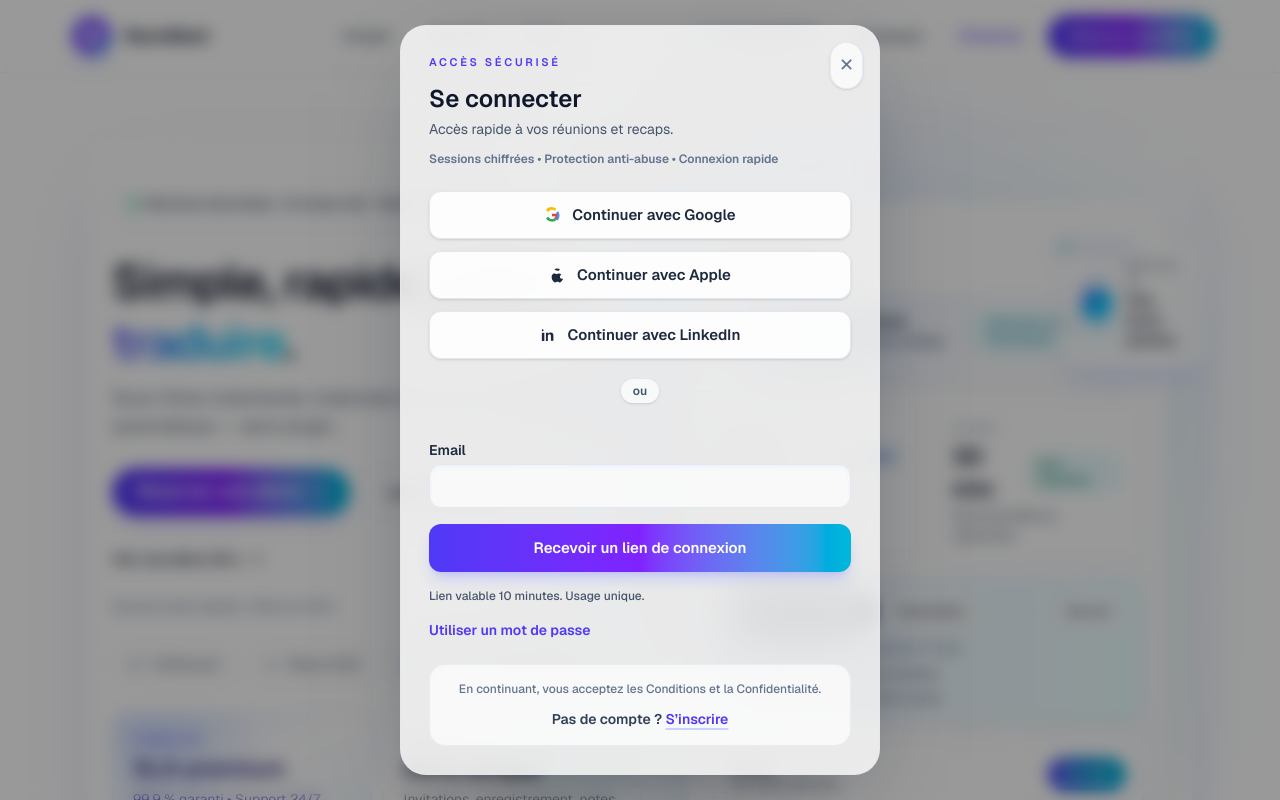
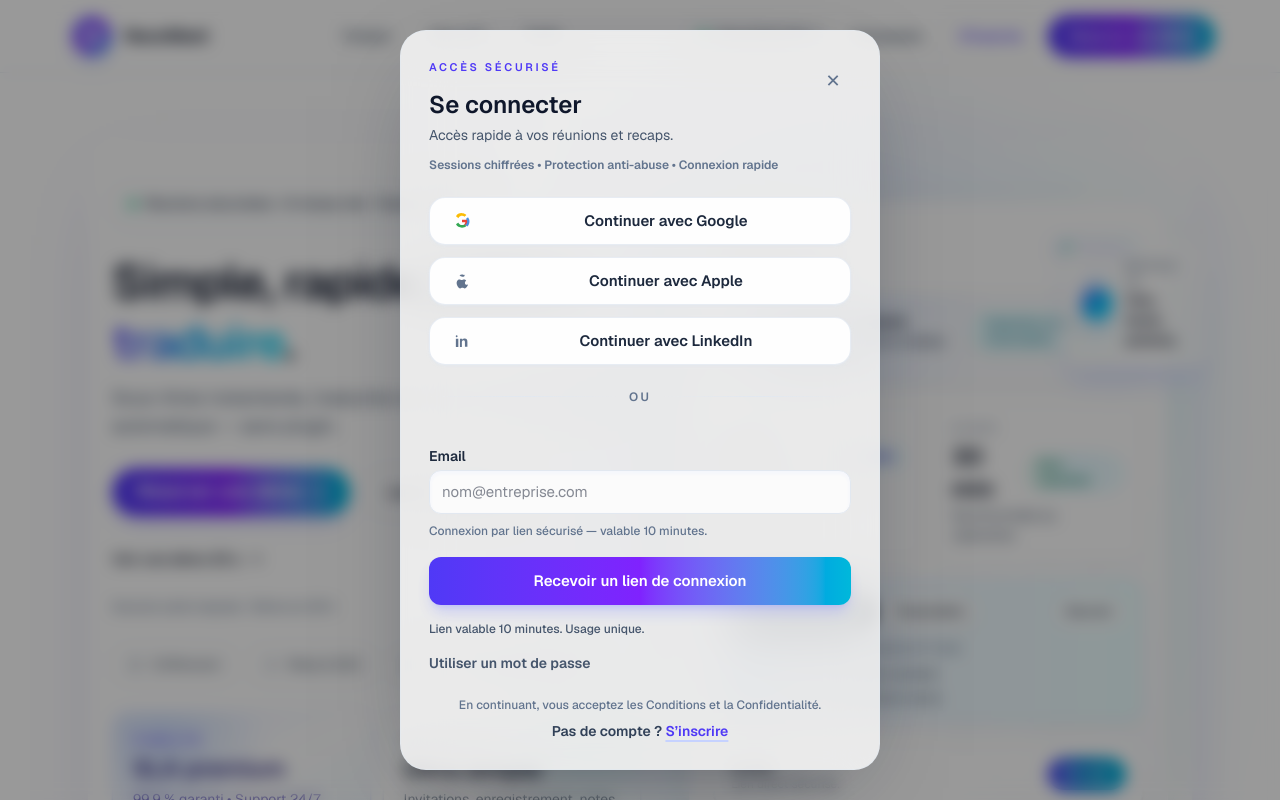
Before and after one commit to ButsanaEmmanuel/NeoxMeet, a Next.js app in the folder frontend/: page / in a window 1280 px wide. Both pictures are taken after a click on the button "Connexion". Shown: the top 800 px of the page. Built offline with nearby package versions, Linux system fonts and the light colour scheme.

Commit message:
Polish auth modal UI

```diff
--- a/frontend/src/app/login/page.tsx
+++ b/frontend/src/app/login/page.tsx
@@ -145,6 +145,7 @@ export default function LoginPage() {
                   <div className="space-y-3">
                     {socialProviders.map((provider) => (
                       <button
+                        key={provider.label}
                         type="button"
                         className="flex w-full items-center justify-between gap-3 rounded-xl border border-indigo-100 bg-indigo-50 px-4 py-3 text-sm font-semibold text-indigo-800 shadow-sm transition hover:border-indigo-200 focus-visible:outline-none focus-visible:ring-2 focus-visible:ring-indigo-500"
                       >
@@ -154,6 +155,7 @@ export default function LoginPage() {
                         <span className="flex-1 text-center">Use work SSO</span>
                         <span className="text-xs text-indigo-600">SAML / OIDC</span>
                       </button>
+                    ))}
                   </div>
 
                   <p className="text-xs text-slate-500">We never share your calendar or contacts without permission.</p>
--- a/frontend/src/components/landing/AuthModal.tsx
+++ b/frontend/src/components/landing/AuthModal.tsx
@@ -196,8 +196,8 @@ export function AuthModal({ isOpen, mode, onClose, onModeChange }: AuthModalProp
 
   const primaryLabel = (() => {
     if (usePassword) return loading ? 'Connexion…' : 'Se connecter';
-    if (mode === 'signup') return loading ? 'Envoi du lien…' : 'Créer mon compte';
-    return loading ? 'Envoi du lien…' : 'Recevoir un lien de connexion';
+    if (mode === 'signup') return loading ? 'Envoi…' : 'Créer mon compte';
+    return loading ? 'Envoi…' : 'Recevoir un lien de connexion';
   })();
 
   if (!render) return null;
@@ -229,16 +229,8 @@ export function AuthModal({ isOpen, mode, onClose, onModeChange }: AuthModalProp
         )}
         onClick={(event) => event.stopPropagation()}
       >
-        <button
-          className="absolute right-4 top-4 rounded-full border border-slate-200/80 bg-white/70 p-2 text-slate-500 shadow-sm transition hover:-translate-y-0.5 hover:text-slate-800 hover:shadow focus-visible:outline-none focus-visible:ring-2 focus-visible:ring-indigo-200 dark:border-white/10 dark:bg-white/10 dark:text-slate-200"
-          onClick={onClose}
-          aria-label="Fermer"
-          type="button"
-        >
-          ✕
-        </button>
-
         <div className="space-y-6">
+          <div className="flex items-start justify-between gap-4">
             <div className="space-y-3">
               <p className="text-[11px] font-semibold uppercase tracking-[0.24em] text-indigo-600 dark:text-indigo-300">ACCÈS SÉCURISÉ</p>
               <div className="space-y-1">
@@ -255,29 +247,39 @@ export function AuthModal({ isOpen, mode, onClose, onModeChange }: AuthModalProp
                 Sessions chiffrées • Protection anti-abuse • Connexion rapide
               </p>
             </div>
+            <button
+              className="mt-1 inline-flex h-9 w-9 items-center justify-center rounded-xl text-slate-500 transition hover:bg-slate-100/70 hover:text-slate-800 focus-visible:outline-none focus-visible:ring-2 focus-visible:ring-indigo-200 dark:text-slate-200 dark:hover:bg-white/5"
+              onClick={onClose}
+              aria-label="Fermer"
+              type="button"
+            >
+              <span aria-hidden>✕</span>
+            </button>
+          </div>
 
           <div className="space-y-3">
             {oauthProviders.map(({ label, icon: Icon }) => (
               <button
                 key={label}
                 type="button"
-                className="flex h-12 w-full items-center justify-center gap-3 rounded-xl border border-slate-200 bg-white/90 text-[15px] font-semibold text-slate-800 shadow-sm transition hover:-translate-y-0.5 hover:border-indigo-200 hover:bg-indigo-50/70 hover:shadow-lg hover:shadow-indigo-100 focus-visible:outline-none focus-visible:ring-2 focus-visible:ring-indigo-200 dark:border-white/10 dark:bg-slate-800/70 dark:text-slate-100 dark:hover:border-indigo-400/40 dark:hover:bg-slate-800"
+                className="group flex h-12 w-full items-center gap-3 rounded-2xl border border-slate-200/80 bg-white/95 px-3 text-[15px] font-semibold text-slate-800 shadow-sm shadow-slate-200/70 transition hover:-translate-y-[2px] hover:border-indigo-200 hover:bg-indigo-50/60 hover:shadow-lg hover:shadow-indigo-100 focus-visible:outline-none focus-visible:ring-2 focus-visible:ring-indigo-200 dark:border-white/10 dark:bg-slate-800/70 dark:text-slate-100 dark:shadow-none dark:hover:border-indigo-400/40 dark:hover:bg-slate-800"
               >
+                <span className="flex w-10 items-center justify-center text-slate-500 group-hover:text-slate-700 dark:text-slate-200">
                   <Icon />
-                <span>{label}</span>
+                </span>
+                <span className="flex-1 text-center leading-none">{label}</span>
               </button>
             ))}
-            <div className="relative flex items-center justify-center py-2 text-sm text-slate-500 dark:text-slate-300">
-              <span className="absolute inset-x-0 h-px bg-gradient-to-r from-transparent via-slate-200 to-transparent dark:via-white/15" aria-hidden />
-              <span className="relative rounded-full bg-white/70 px-3 py-1 text-xs font-semibold text-slate-600 shadow-sm dark:bg-slate-900/80 dark:text-slate-200">
-                ou
-              </span>
+            <div className="flex items-center gap-3 py-3 text-sm font-semibold text-slate-500 dark:text-slate-300">
+              <span className="h-px flex-1 bg-gradient-to-r from-transparent via-slate-200 to-transparent dark:via-white/15" aria-hidden />
+              <span className="text-xs uppercase tracking-[0.18em] text-slate-500 dark:text-slate-200">ou</span>
+              <span className="h-px flex-1 bg-gradient-to-r from-transparent via-slate-200 to-transparent dark:via-white/15" aria-hidden />
             </div>
           </div>
 
           <div className="space-y-4">
             {status === 'success' ? (
-              <div className="space-y-4 rounded-2xl border border-emerald-100 bg-emerald-50/80 p-5 text-sm text-emerald-900 shadow-inner shadow-emerald-100/70 dark:border-emerald-400/20 dark:bg-emerald-500/10 dark:text-emerald-100">
+              <div className="space-y-4 rounded-2xl border border-emerald-100/80 bg-emerald-50/70 p-5 text-sm text-emerald-900 shadow-[0_12px_40px_-26px_rgba(16,185,129,0.8)] dark:border-emerald-400/25 dark:bg-emerald-500/10 dark:text-emerald-100">
                 <div className="space-y-1">
                   <p className="text-lg font-semibold text-emerald-800 dark:text-emerald-100">Lien envoyé</p>
                   <p className="text-sm text-emerald-700 dark:text-emerald-100/90">Ouvrez votre email pour vous connecter.</p>
@@ -288,7 +290,9 @@ export function AuthModal({ isOpen, mode, onClose, onModeChange }: AuthModalProp
                   disabled={resendTimer > 0}
                   className={cn(
                     'inline-flex w-full items-center justify-center gap-2 rounded-xl bg-gradient-to-r from-indigo-600 via-violet-600 to-cyan-500 px-4 py-2 text-sm font-semibold text-white shadow-lg shadow-indigo-400/30 transition',
-                    resendTimer > 0 ? 'cursor-not-allowed opacity-60' : 'hover:-translate-y-0.5 hover:shadow-xl',
+                    resendTimer > 0
+                      ? 'cursor-not-allowed opacity-60'
+                      : 'hover:-translate-y-[2px] hover:shadow-xl hover:shadow-indigo-300/40',
                   )}
                 >
                   {resendTimer > 0 ? `Renvoyer le lien (${resendTimer}s)` : 'Renvoyer le lien'}
@@ -308,9 +312,11 @@ export function AuthModal({ isOpen, mode, onClose, onModeChange }: AuthModalProp
                     autoComplete="email"
                     value={email}
                     onChange={(event) => setEmail(event.target.value)}
-                    className="h-11 w-full rounded-xl border border-slate-200 bg-white/70 px-3 text-[15px] text-slate-900 shadow-inner shadow-indigo-100/40 transition focus:border-indigo-200 focus:outline-none focus:ring-2 focus:ring-indigo-100 dark:border-white/10 dark:bg-slate-800/70 dark:text-slate-50"
+                    placeholder="nom@entreprise.com"
+                    className="h-11 w-full rounded-xl border border-slate-200 bg-white/80 px-3 text-[15px] text-slate-900 shadow-inner shadow-indigo-100/30 transition focus:border-indigo-300 focus:outline-none focus:ring-4 focus:ring-indigo-100/80 dark:border-white/10 dark:bg-slate-800/70 dark:text-slate-50"
                     required
                   />
+                  <p className="text-[12px] font-medium text-slate-500 dark:text-slate-300">Connexion par lien sécurisé — valable 10 minutes.</p>
                 </div>
 
                 {usePassword && (
@@ -325,7 +331,7 @@ export function AuthModal({ isOpen, mode, onClose, onModeChange }: AuthModalProp
                       autoComplete="current-password"
                       value={password}
                       onChange={(event) => setPassword(event.target.value)}
-                      className="h-11 w-full rounded-xl border border-slate-200 bg-white/70 px-3 text-[15px] text-slate-900 shadow-inner shadow-indigo-100/40 transition focus:border-indigo-200 focus:outline-none focus:ring-2 focus:ring-indigo-100 dark:border-white/10 dark:bg-slate-800/70 dark:text-slate-50"
+                      className="h-11 w-full rounded-xl border border-slate-200 bg-white/80 px-3 text-[15px] text-slate-900 shadow-inner shadow-indigo-100/30 transition focus:border-indigo-300 focus:outline-none focus:ring-4 focus:ring-indigo-100/80 dark:border-white/10 dark:bg-slate-800/70 dark:text-slate-50"
                     />
                   </div>
                 )}
@@ -337,7 +343,9 @@ export function AuthModal({ isOpen, mode, onClose, onModeChange }: AuthModalProp
                   disabled={loading}
                   className={cn(
                     'flex h-12 w-full items-center justify-center gap-2 rounded-xl bg-gradient-to-r from-indigo-600 via-violet-600 to-cyan-500 px-4 text-[15px] font-semibold text-white shadow-lg shadow-indigo-400/30 transition focus-visible:outline-none focus-visible:ring-2 focus-visible:ring-indigo-200',
-                    loading ? 'cursor-progress opacity-90' : 'hover:-translate-y-0.5 hover:shadow-xl',
+                    loading
+                      ? 'cursor-progress opacity-90'
+                      : 'hover:-translate-y-[2px] hover:shadow-xl hover:shadow-indigo-300/50 active:translate-y-0',
                   )}
                 >
                   {loading && <Spinner />}
@@ -355,7 +363,7 @@ export function AuthModal({ isOpen, mode, onClose, onModeChange }: AuthModalProp
                     {!usePassword ? (
                       <button
                         type="button"
-                        className="font-semibold text-indigo-600 transition hover:text-indigo-700 focus-visible:outline-none focus-visible:ring-2 focus-visible:ring-indigo-200 dark:text-indigo-300"
+                        className="font-semibold text-slate-600 underline-offset-4 transition hover:text-indigo-600 hover:underline focus-visible:outline-none focus-visible:ring-2 focus-visible:ring-indigo-200 dark:text-slate-200"
                         onClick={() => setUsePassword(true)}
                       >
                         Utiliser un mot de passe
@@ -364,14 +372,14 @@ export function AuthModal({ isOpen, mode, onClose, onModeChange }: AuthModalProp
                       <div className="flex flex-wrap gap-2">
                         <button
                           type="button"
-                          className="font-semibold text-indigo-600 transition hover:text-indigo-700 focus-visible:outline-none focus-visible:ring-2 focus-visible:ring-indigo-200 dark:text-indigo-300"
+                          className="font-semibold text-slate-600 underline-offset-4 transition hover:text-indigo-600 hover:underline focus-visible:outline-none focus-visible:ring-2 focus-visible:ring-indigo-200 dark:text-slate-200"
                           onClick={() => setUsePassword(false)}
                         >
                           Revenir au lien sécurisé
                         </button>
                         <button
                           type="button"
-                          className="font-semibold text-indigo-600 transition hover:text-indigo-700 focus-visible:outline-none focus-visible:ring-2 focus-visible:ring-indigo-200 dark:text-indigo-300"
+                          className="font-semibold text-slate-600 underline-offset-4 transition hover:text-indigo-600 hover:underline focus-visible:outline-none focus-visible:ring-2 focus-visible:ring-indigo-200 dark:text-slate-200"
                         >
                           Mot de passe oublié ?
                         </button>
@@ -383,9 +391,9 @@ export function AuthModal({ isOpen, mode, onClose, onModeChange }: AuthModalProp
             )}
           </div>
 
-          <div className="space-y-3 rounded-2xl border border-slate-200/70 bg-white/70 p-4 text-xs text-slate-500 shadow-inner shadow-slate-100/60 dark:border-white/10 dark:bg-slate-800/60 dark:text-slate-200">
-            <p className="text-center font-medium">En continuant, vous acceptez les Conditions et la Confidentialité.</p>
-            <div className="text-center text-sm font-semibold text-slate-700 dark:text-slate-100">
+          <div className="space-y-2 text-center text-xs text-slate-500 dark:text-slate-200">
+            <p className="font-medium">En continuant, vous acceptez les Conditions et la Confidentialité.</p>
+            <div className="text-sm font-semibold text-slate-700 dark:text-slate-100">
               {mode === 'login' ? 'Pas de compte ?' : 'Déjà un compte ?'}{' '}
               <button
                 type="button"
```
Lines whose indentation alone changed are shown as unchanged.
